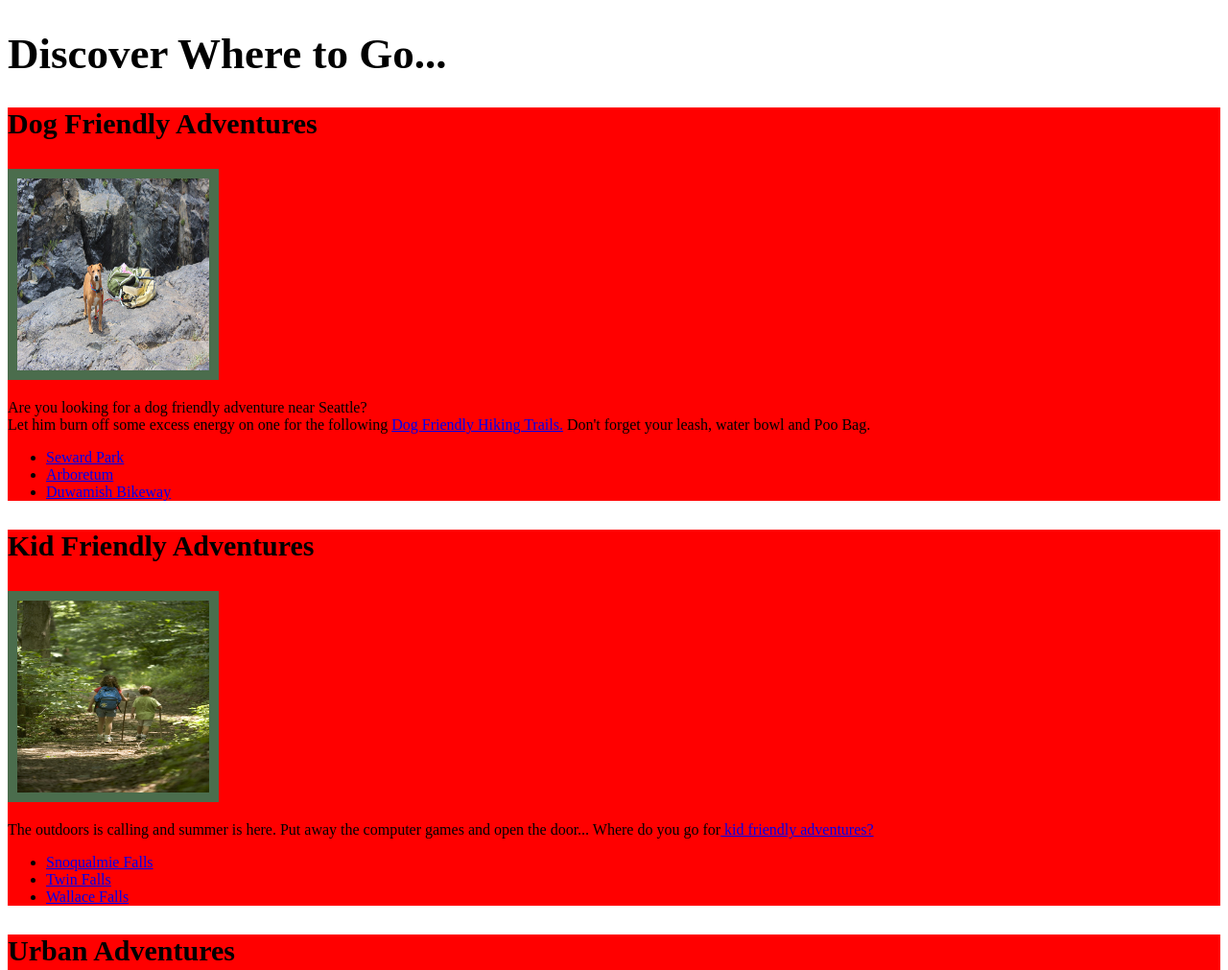
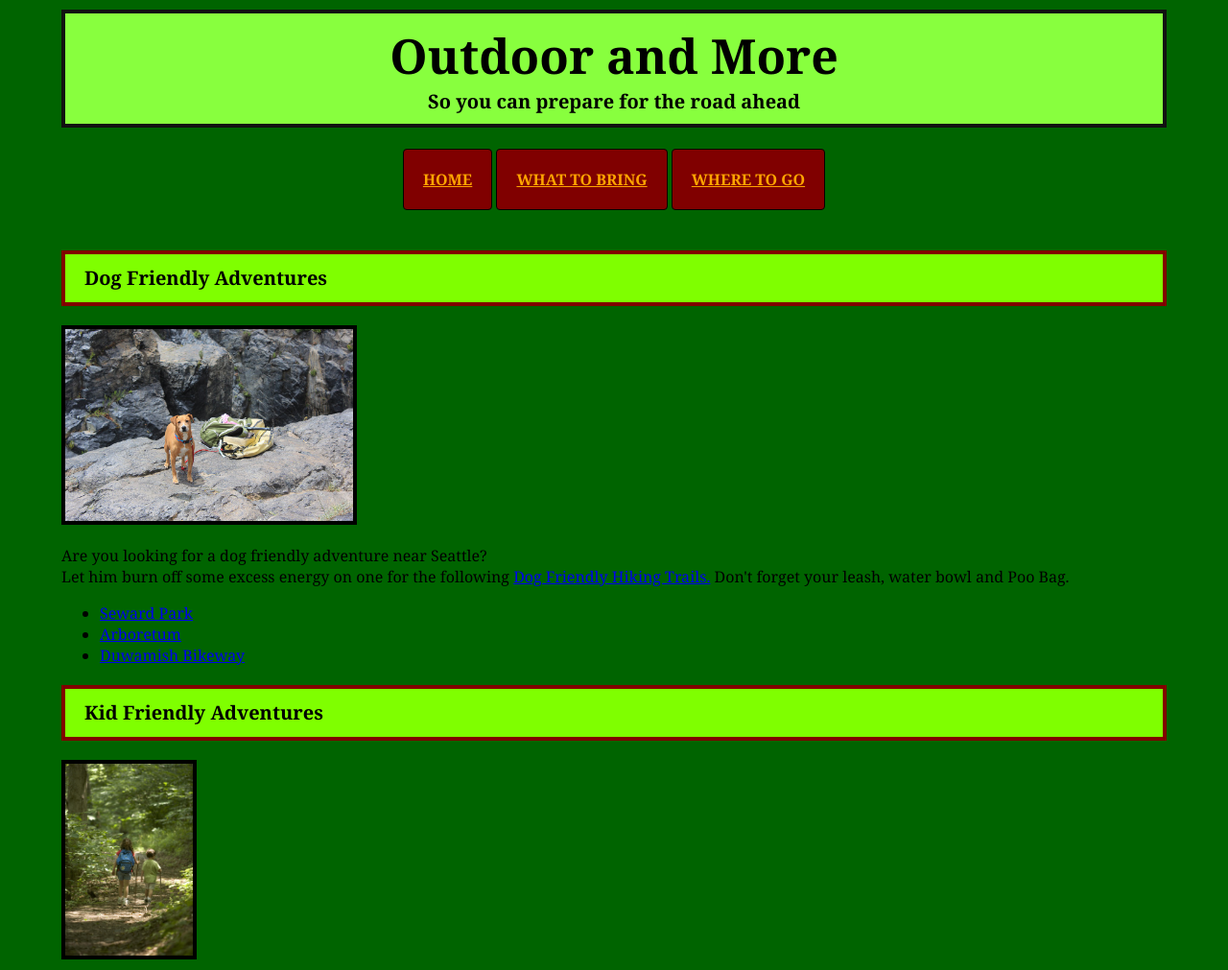
Before and after one commit to mrsshell/mrsshell.github.io, a plain HTML site: page locations.html in a window 1280 px wide. Shown: the top 1011 px of the page at 96% size. Drawn offline with Linux system fonts and the light colour scheme.

Commit message:
updated location.html

```diff
--- a/locations.html
+++ b/locations.html
@@ -2,17 +2,26 @@
 <html>
   <head>
     <title> Outdoor and More- Locations </title>
-    <link rel="stylesheet" type= "text/css" href="locations.css">
+    <link rel="stylesheet" type= "text/css" href="index.css">
   </head>
   <body>
     <header>
-      <h1>
-        Discover Where to Go...
-      </h1>
+        <h1>Outdoor and More</h1>
+        <h2>So you can prepare for the road ahead</h2>
     </header>
+<br>
+    <div id="hotbar" class="nav">
+      <nav>
+         <a class="button" href="index.html">Home</a>
+         <a class="button" href="gear.html">What to Bring</a>
+         <a class="button" href="locations.html">Where to Go</a>
+      </nav>
+    </div>
+    <br>
+    <div class="loca">
     <article>
       <h3 class="sub"> Dog Friendly Adventures</h3>
-    <img src= "./dog.jpg"/>
+    <img class="im" src= "./dog.jpg"/>
       <p>
         Are you looking for a dog friendly adventure near Seattle? <br>Let him burn off some excess energy on one for the following <a href=https://www.bringfido.com/attraction/trails/city/seattle_wa_us/>Dog Friendly Hiking Trails.</a> Don't forget your leash, water bowl and Poo Bag.</br>
        </p>
@@ -24,42 +33,38 @@
 
     <article>
       <h3 class="sub"> Kid Friendly Adventures</h3>
-        <img src="./hiking.jpg"/>
+        <img class="im" src="./hiking.jpg"/>
       <p>
         The outdoors is calling and summer is here. Put away the computer games and open the door... Where do you go for<a  href="https://www.parentmap.com/article/great-rainy-season-hikes-for-kids-seattle-area">  kid friendly adventures?</a>
 
       </p>
         <ul>
-          <li><a href=" https://www.bing.com/search?q=google+maps+snoqualmie+falls&form=EDGTCT&qs=AS&cvid=ddac0ba12ee142aab6a07dff4eba215b&cc=US&setlang=en-US ">Snoqualmie Falls</a></li>
+          <li><a href="https://www.bing.com/search?q=google+maps+snoqualmie+falls&form=EDGTCT&qs=AS&cvid=ddac0ba12ee142aab6a07dff4eba215b&cc=US&setlang=en-US ">Snoqualmie Falls</a></li>
           <li><a href="https://www.google.com/search?q=google+maps+twin+falls+washington&oq=google+maps+twin+falls+washington&aqs=chrome..69i57j69i64.21485j0j8&sourceid=chrome&ie=UTF-8">Twin Falls</a></li>
           <li><a href="https://www.google.com/maps/place/Wallace+Falls+State+Park/@47.8992427,-121.6717783,15z/data=!4m5!3m4!1s0x0:0x42d703f624054368!8m2!3d47.8992427!4d-121.6717783">Wallace Falls</a></li>
        </ul>
     </article>
     <article>
         <h3 class="sub">Urban Adventures </h3>
-        <img src="./seattle.jpg"/>
+        <img class="im" src="./seattle.jpg"/>
 
       <p>If you were born in the city and ove to have pavement under yur feet, but adventure is calling... here are some <a href=http://www.seattletimes.com/life/travel/5-scenic-strolls-in-seattle/>"Scenic Walks"</a>to take in the Seattle Metro area.
       </p>
         <ul>
           <li><a href="http://old.seattletimes.com/flatpages/travel/map-of-seattle-walking-tour-of-downtown.html">Take a Self Guided Walking Tour</a></li>
+        </ul>
       </p>
     </article>
     <article>
       <h3 class="sub"> Wilderness Adventures</h3>
-      <img src="./mountain.jpg"/>
+      <img class="im" src="./mountain.jpg"/>
       <p>If you hear the voice of Wanderlust calling - check out the infinate <a href="https://www.trails.com/washington">Trail</a> possibilities in the Cascades, the Olympics, and beyond...
-
       </p>
       <ul>
         <li><a href="https://www.google.com/maps/search/cascade+hiking+trails/@47.8998549,-121.9432098,10z/data=!3m1!4">Cascade Trails</a></li>
         <li><a href="https://www.google.com/maps/search/olympic+hiking+trails/@47.8963606,-122.7841061,8z/data=!3m1!4b1">Olympic Trails</a></li>
-      </article>
-    </section>
-    <aside>
-    </aside>
-    <footer>
-    </footer>
-
+      </ul>
+    </article>
+  </div>
   </body>
 </html>
```
